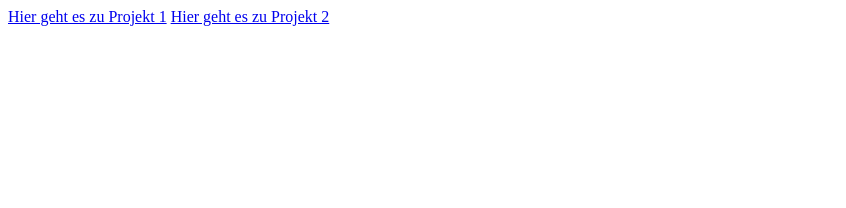
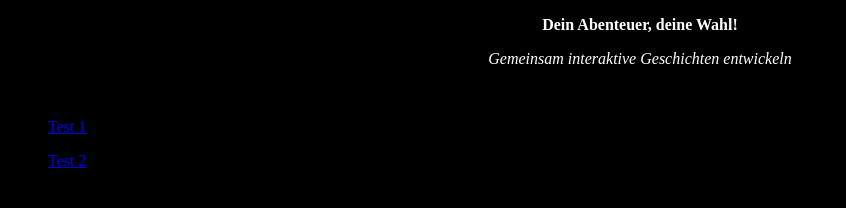
Before and after one commit to StabiFahr/DADW, a plain HTML site: page index.html in a window 1280 px wide. Shown: the whole page, without its empty margins (0-846 px from the left). Drawn offline with Linux system fonts and the light colour scheme.

Commit message:
Update index.html

```diff
--- a/index.html
+++ b/index.html
@@ -3,8 +3,16 @@
 <head>
 <title>Dein Abenteuer, deine Wahl!</title>
 </head>
-<body>
-<a href = "https://stabifahr.github.io/DADW/test1.html">Hier geht es zu Projekt 1</a>
-<a href = "https://stabifahr.github.io/DADW/test2.html">Hier geht es zu Projekt 2</a>
+<body style="background-color:black;">
+<p style="text-align: center; color:white;"><strong>Dein Abenteuer, deine Wahl!</strong></p>
+<p style="text-align: center; color:white;"><em>Gemeinsam interaktive Geschichten entwickeln</em></p>
+<p>&nbsp;</p>
+<ul>
+<li><a href="https://stabifahr.github.io/DADW/test1.html">Test 1</a></li>
+</ul>
+<ul>
+<li><a href="https://stabifahr.github.io/DADW/test2.html">Test 2</a></li>
+</ul>
+<p>&nbsp;</p>
 </body>
 </html>
```
